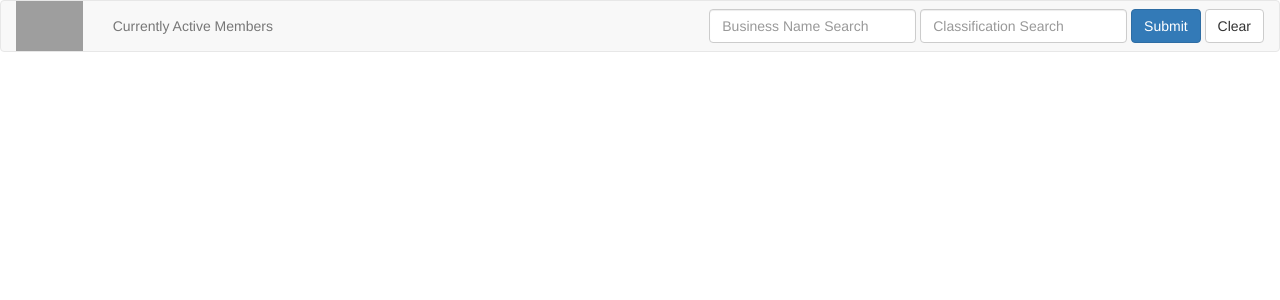
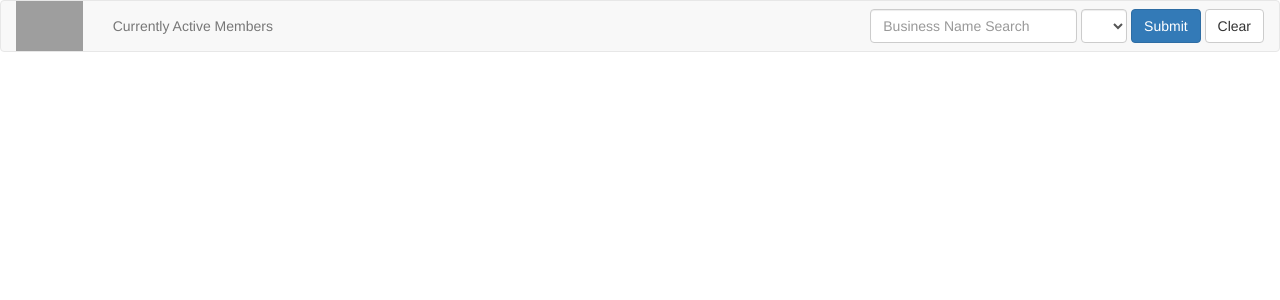
Before and after one commit to randymay/BDAT1011-MRP, a Flask app: template templates/map.html in a window 1280 px wide. Shown: the top 300 px of the page. Run offline with Flask 2, Linux system fonts and the light colour scheme; the template is opened without the code that fills it: most values are stand-ins (such as "Sample title", 1, 10 or a date in 2020); lists and menus that the app fills with data are empty; some libraries are stand-ins or nearby versions; grey boxes are pictures that could not be loaded.

Commit message:
Improve Classification Search

```diff
--- a/main.py
+++ b/main.py
@@ -112,7 +112,7 @@ def hello():
 
     availableTagsData = pd.read_excel("categories.xlsx", sheet_name='Sheet1', header=0)
 
-    return render_template('map.html', fullMap=fullMap, availableTags=availableTagsData['Category Name'].values.tolist())
+    return render_template('map.html', fullMap=fullMap, availableTags=availableTagsData['Category Name'].values.tolist(), selectedClass=q, nameText=n)
 
 
 if __name__ == '__main__':
--- a/templates/map.html
+++ b/templates/map.html
@@ -78,6 +78,10 @@
         .ui-helper-hidden-accessible {
         display: none;
         }
+        .glyphicon {
+            margin-right: 0px;
+            margin-bottom: 0px;
+        }
     </style>
 </head>
 
@@ -95,10 +99,11 @@
 
                 <!-- Collect the nav links, forms, and other content for toggling -->
                 <div class="collapse navbar-collapse">
-                    <form id='classForm' class="navbar-form navbar-right" method="get">
+                    <form id='classForm' class="navbar-form navbar-right form-inline" method="get">
                         <div class="form-group">
                             <input id="nameSearch" name="n" type="text" class="form-control input" placeholder="Business Name Search">
-                            <input id="classes" name="q" type="text" class="form-control input" placeholder="Classification Search">
+                            <!-- <input id="classes" name="q" type="text" class="form-control input" placeholder="Classification Search"> -->
+                            <select id="classes" name="q" class="form-control"></select>
                         </div>
                         <button type="submit" class="btn btn-primary">Submit</button>
                         <button id="clearBtn" type="button" class="btn btn-default">Clear</button>
@@ -114,12 +119,25 @@
     <script>
         $(function () {
             var availableTags = eval("{{ availableTags|safe }}");
-            console.log(availableTags);
-            $("#classes").autocomplete({
-                source: availableTags,
-                select: function (event, ui) {
-                    $(this).val(ui.item.value);
-                    $(this).parents("form").submit();
+            // console.log(availableTags);
+
+            var nameText = '{{ nameText }}';
+            // console.log(nameText);
+            $('#nameSearch').val(nameText);
+
+            var selectedClass = '{{ selectedClass }}';
+            //console.log('Selected Class: ' + selectedClass);
+
+            var select = $('#classes');
+            if (!selectedClass || selectedClass == 'None') {
+                console.log('No class selected.');
+                select.append('<option value="Classification Search" selected disabled hidden>Classification Search</option>');
+            }
+            $.each(availableTags, function (val, text) {
+                if (text == selectedClass) {
+                    select.append('<option selected value="' + text + '">' + text + '</option>');
+                } else {
+                    select.append('<option value="' + text + '">' + text + '</option>');
                 }
             });
         });
```
